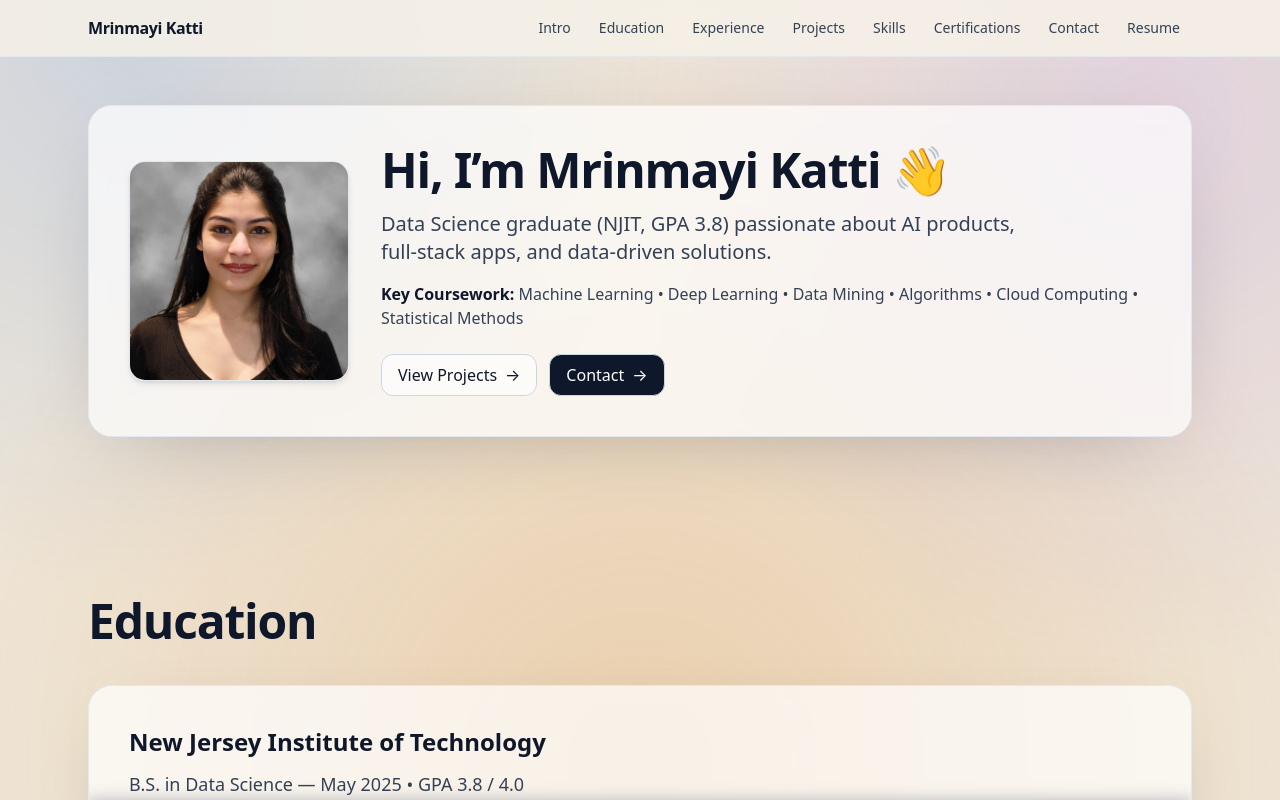
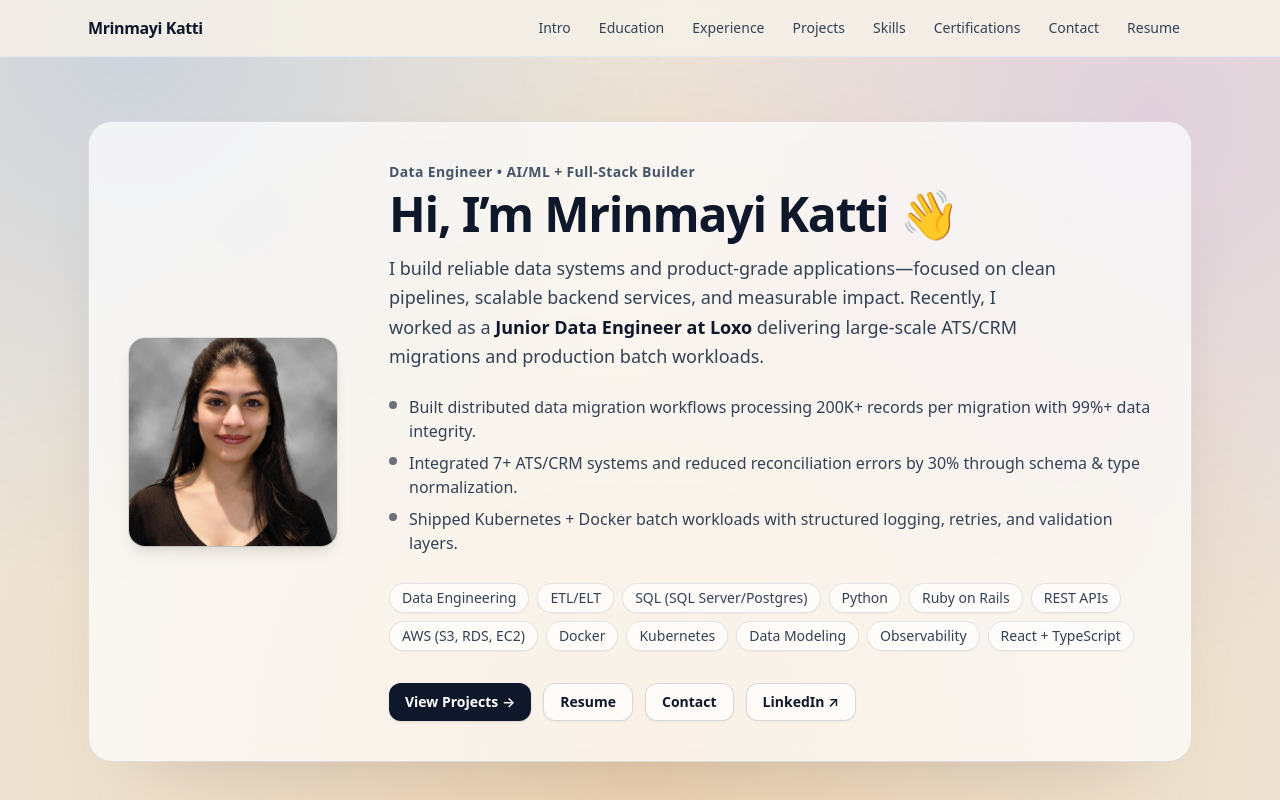
Before and after one commit to Mrinmayi03/MrinmayiKatti_Portfolio, a React (Vite) app: page / in a window 1280 px wide. Shown: the top 800 px of the page. Built offline with nearby package versions, Linux system fonts and the light colour scheme.

Commit message:
Frontend updates

```diff
--- a/src/components/Intro.tsx
+++ b/src/components/Intro.tsx
@@ -2,43 +2,109 @@
 import portrait from '../assets/portrait.jpg';
 
 export default function Intro() {
+  const highlights = [
+    'Built distributed data migration workflows processing 200K+ records per migration with 99%+ data integrity.',
+    'Integrated 7+ ATS/CRM systems and reduced reconciliation errors by 30% through schema & type normalization.',
+    'Shipped Kubernetes + Docker batch workloads with structured logging, retries, and validation layers.',
+  ];
+
+  const skills = [
+    'Data Engineering',
+    'ETL/ELT',
+    'SQL (SQL Server/Postgres)',
+    'Python',
+    'Ruby on Rails',
+    'REST APIs',
+    'AWS (S3, RDS, EC2)',
+    'Docker',
+    'Kubernetes',
+    'Data Modeling',
+    'Observability',
+    'React + TypeScript',
+  ];
+
   return (
-    <section id="intro" className="pt-12 pb-20">
-      <div className="rounded-3xl bg-white/70 backdrop-blur border border-slate-200 shadow-[0_20px_80px_-40px_rgba(15,23,42,0.35)] p-8 md:p-10">
-        <div className="grid gap-8 md:grid-cols-[220px_1fr] items-center">
-          <img
-            src={portrait}
-            alt="Mrinmayi portrait"
-            className="w-full max-w-[220px] aspect-square object-cover rounded-2xl shadow-md border border-slate-200"
-          />
+    <section id="intro" className="pt-16 pb-12">
+      <div className="rounded-3xl border border-slate-900/10 bg-white/70 shadow-[0_30px_80px_-60px_rgba(15,23,42,0.35)] backdrop-blur px-6 py-10 md:px-10">
+        <div className="grid items-center gap-10 md:grid-cols-[220px_1fr]">
+          {/* Photo */}
+          <div className="flex justify-center md:justify-start">
+            <img
+              src={portrait}
+              alt="Mrinmayi Katti portrait"
+              className="h-52 w-52 rounded-2xl object-cover shadow-lg ring-1 ring-slate-900/10"
+            />
+          </div>
 
+          {/* Main intro */}
           <div>
-            <h1 className="text-4xl md:text-5xl font-extrabold tracking-tight text-slate-900">
+            <p className="text-sm font-semibold tracking-wide text-slate-600">
+              Data Engineer • AI/ML + Full-Stack Builder
+            </p>
+
+            <h1 className="mt-2 text-4xl md:text-5xl font-extrabold tracking-tight text-slate-900">
               Hi, I’m Mrinmayi Katti <span aria-hidden>👋</span>
             </h1>
 
-            <p className="mt-4 text-lg md:text-xl text-slate-700 max-w-2xl">
-              Data Science graduate (NJIT, GPA 3.8) passionate about AI products, full-stack apps,
-              and data-driven solutions.
+            <p className="mt-4 max-w-2xl text-lg leading-relaxed text-slate-700">
+              I build reliable data systems and product-grade applications—focused on clean pipelines,
+              scalable backend services, and measurable impact. Recently, I worked as a{' '}
+              <span className="font-semibold text-slate-900">Junior Data Engineer at Loxo</span>{' '}
+              delivering large-scale ATS/CRM migrations and production batch workloads.
             </p>
 
-            <p className="mt-4 text-slate-700">
-              <span className="font-semibold text-slate-900">Key Coursework:</span>{' '}
-              Machine Learning • Deep Learning • Data Mining • Algorithms • Cloud Computing • Statistical Methods
-            </p>
+            {/* Highlights */}
+            <ul className="mt-6 space-y-2 text-slate-700">
+              {highlights.map((h) => (
+                <li key={h} className="flex gap-3">
+                  <span className="mt-1.5 h-2 w-2 shrink-0 rounded-full bg-slate-900/60" />
+                  <span>{h}</span>
+                </li>
+              ))}
+            </ul>
 
-            <div className="mt-6 flex flex-wrap gap-3">
+            {/* Skills chips */}
+            <div className="mt-7 flex flex-wrap gap-2">
+              {skills.map((s) => (
+                <span
+                  key={s}
+                  className="rounded-full border border-slate-900/10 bg-white/70 px-3 py-1 text-sm font-medium text-slate-700 shadow-sm"
+                >
+                  {s}
+                </span>
+              ))}
+            </div>
+
+            {/* CTAs */}
+            <div className="mt-8 flex flex-wrap gap-3">
               <a
                 href="#projects"
-                className="inline-flex items-center gap-2 rounded-xl border border-slate-300 bg-white/60 px-4 py-2 text-slate-900 hover:bg-white transition"
+                className="inline-flex items-center justify-center rounded-xl bg-slate-900 px-4 py-2 text-sm font-semibold text-white shadow hover:bg-slate-800 transition"
               >
-                View Projects <span aria-hidden>→</span>
+                View Projects →
               </a>
+
+              <a
+                href="#resume"
+                className="inline-flex items-center justify-center rounded-xl border border-slate-900/15 bg-white/70 px-4 py-2 text-sm font-semibold text-slate-900 shadow-sm hover:bg-white transition"
+              >
+                Resume
+              </a>
+
               <a
                 href="#contact"
-                className="inline-flex items-center gap-2 rounded-xl border border-slate-300 bg-slate-900 px-4 py-2 text-white hover:bg-slate-950 transition"
+                className="inline-flex items-center justify-center rounded-xl border border-slate-900/15 bg-white/70 px-4 py-2 text-sm font-semibold text-slate-900 shadow-sm hover:bg-white transition"
               >
-                Contact <span aria-hidden>→</span>
+                Contact
+              </a>
+
+              <a
+                href="https://linkedin.com/in/mrinmayi-p-katti-0a6333248"
+                target="_blank"
+                rel="noreferrer"
+                className="inline-flex items-center justify-center rounded-xl border border-slate-900/15 bg-white/70 px-4 py-2 text-sm font-semibold text-slate-900 shadow-sm hover:bg-white transition"
+              >
+                LinkedIn ↗
               </a>
             </div>
           </div>
```
